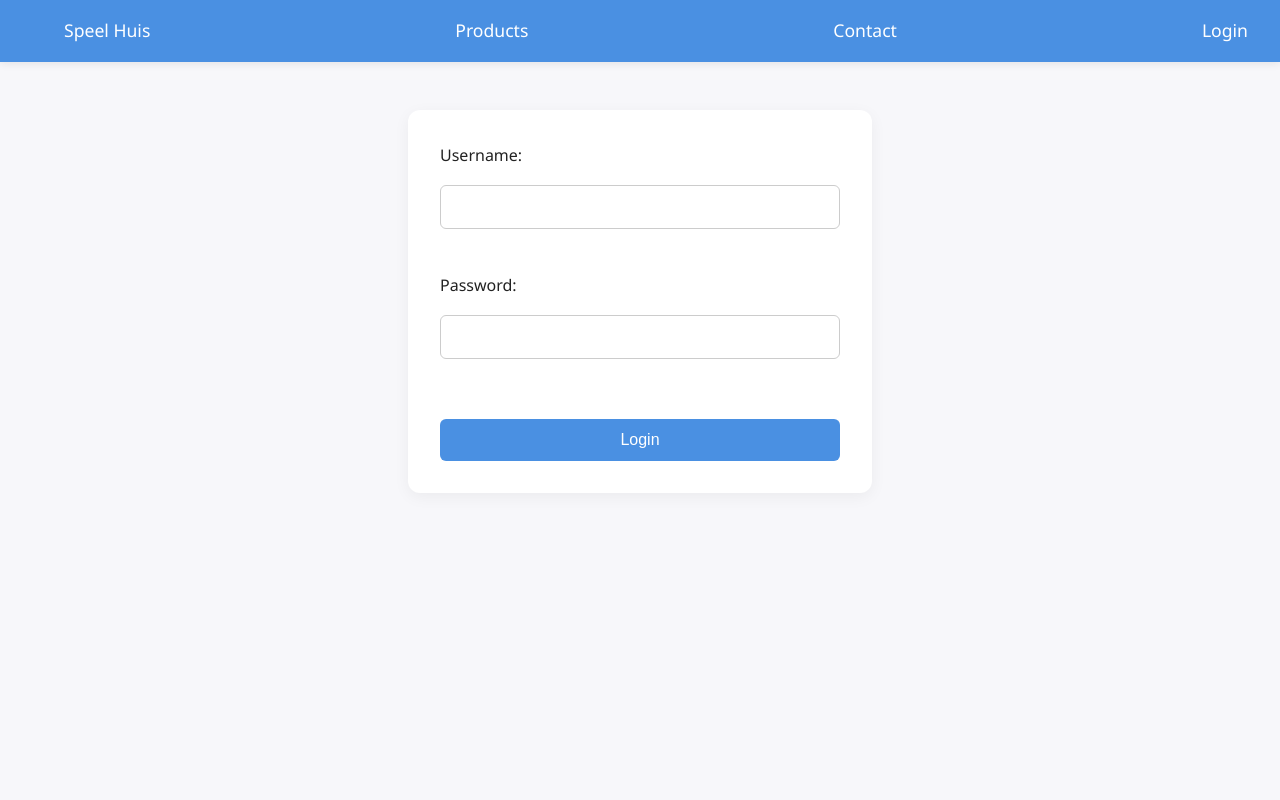
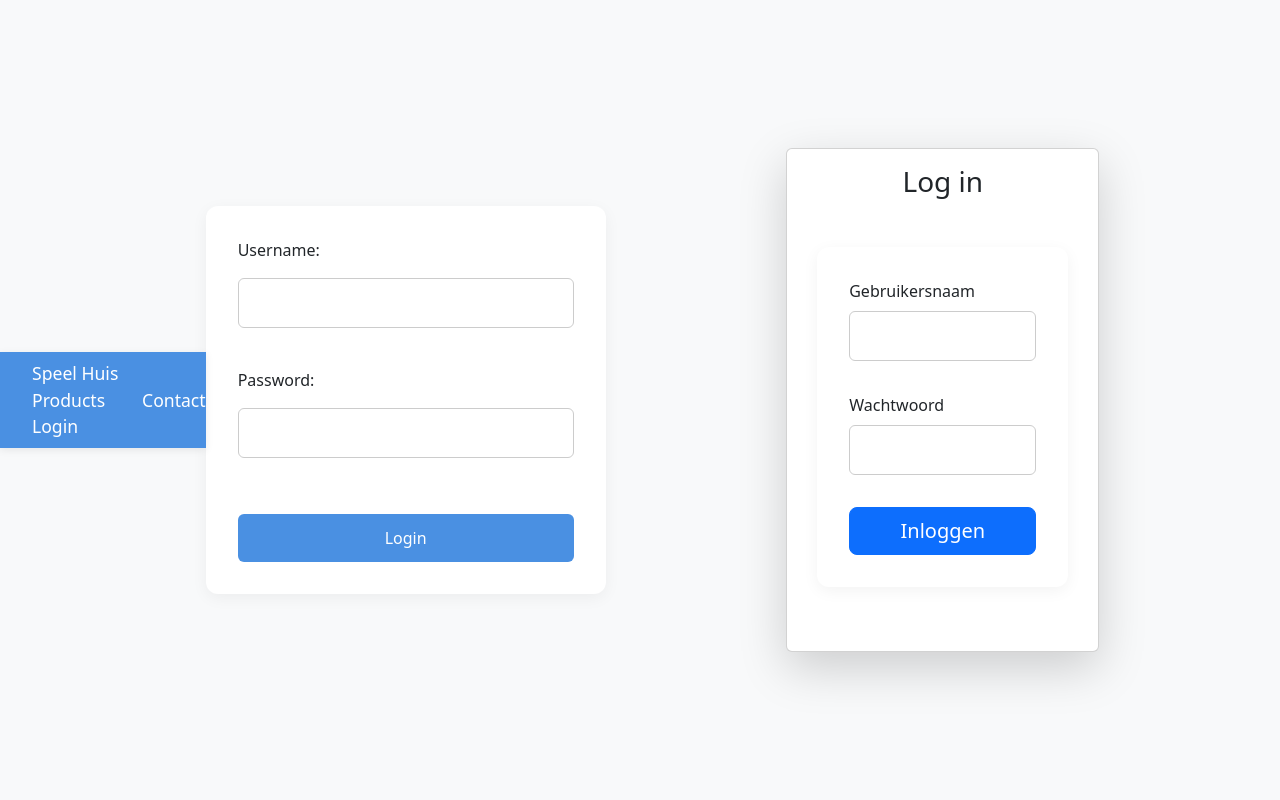
Before and after one commit to Handedblade/Speelhuis-project-nova-college, a PHP site: page /Admin/index.php in a window 1280 px wide. Run offline with PHP 8.4, Linux system fonts and the light colour scheme.

Commit message:
inlog pagina veranderd

```diff
--- a/Admin/index.php
+++ b/Admin/index.php
@@ -48,3 +48,54 @@ include "../Classes/users.php";
     ?>
 </body>
 </html>
+<!doctype html>
+<html lang="en">
+
+<head>
+  <meta charset="utf-8">
+  <meta name="viewport" content="width=device-width, initial-scale=1">
+  <title>Login Pagina</title>
+  <link href="https://cdn.jsdelivr.net/npm/bootstrap@5.3.3/dist/css/bootstrap.min.css" rel="stylesheet"
+    integrity="sha384-QWTKZyjpPEjISv5WaRU9OFeRpok6YctnYmDr5pNlyT2bRjXh0JMhjY6hW+ALEwIH" crossorigin="anonymous">
+</head>
+
+<body class="bg-light d-flex align-items-center" style="height: 100vh;">
+
+  <div class="container">
+    <div class="row justify-content-center">
+      <div class="col-md-6">
+
+        <div class="card shadow-lg">
+          <div class="card-body">
+            <h3 class="text-center mb-4">Log in</h3>
+
+            <form name="stad" method="post" action="create.php">
+              <div class="mb-3">
+                <label class="form-label">Gebruikersnaam</label>
+                <input type="text" class="form-control" name="naam" value="" />
+              </div>
+
+              <div class="mb-3">
+                <label class="form-label">Wachtwoord</label>
+                <input type="text" class="form-control" name="ww" value="" />
+              </div>
+
+              <div class="d-grid">
+                <button type="submit" class="btn btn-primary btn-lg">Inloggen</button>
+              </div>
+            </form>
+
+          </div>
+        </div>
+
+      </div>
+    </div>
+  </div>
+
+  <script src="https://cdn.jsdelivr.net/npm/bootstrap@5.3.3/dist/js/bootstrap.bundle.min.js"
+    integrity="sha384-YvpcrYf0tY3lHB60NNkmXc5s9fDVZLESaAA55NDzOxhy9GkcIdslK1eN7N6jIeHz"
+    crossorigin="anonymous"></script>
+
+</body>
+
+</html>
```
